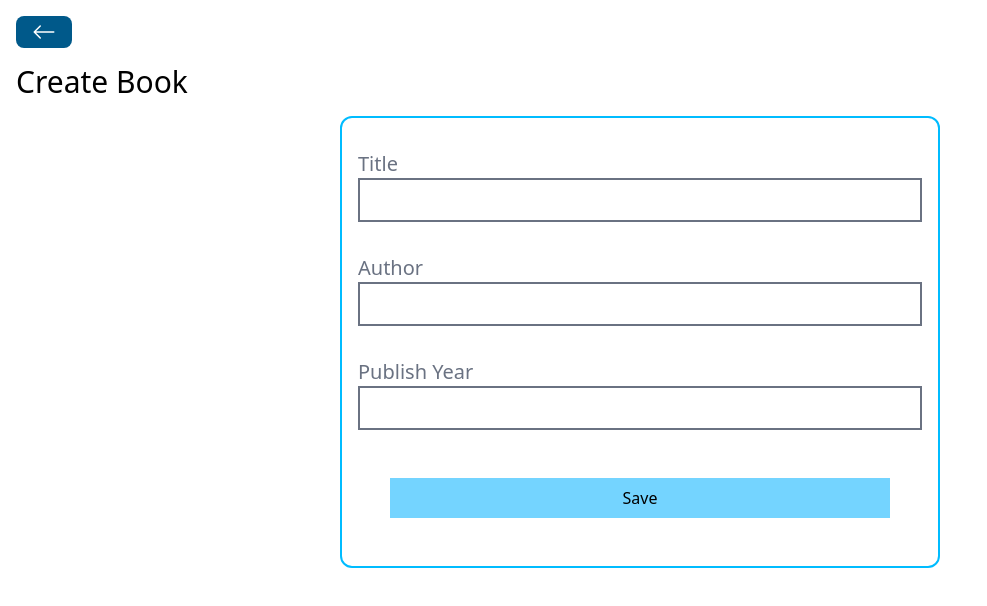
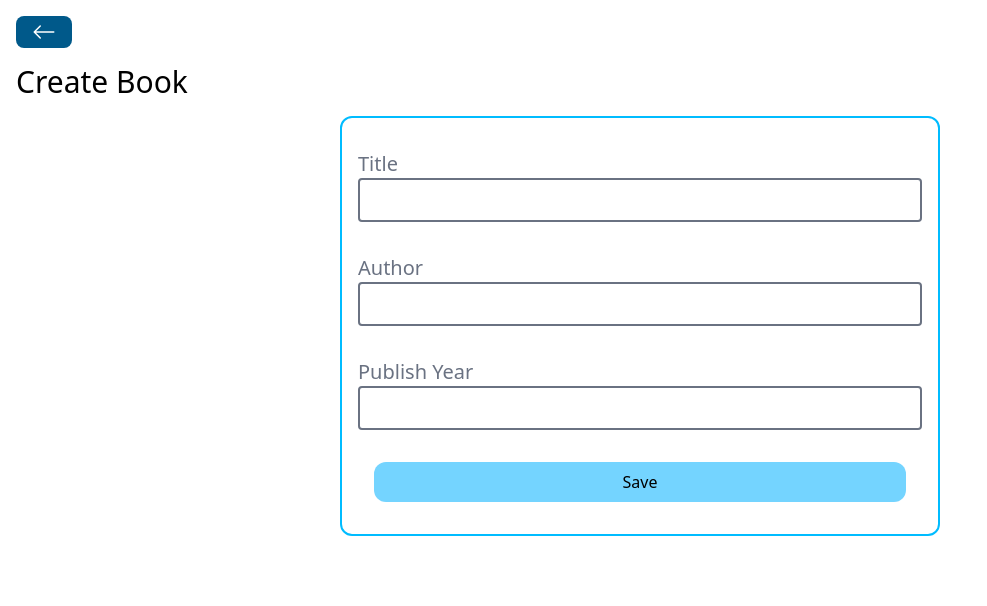
Before and after one commit to Axl-91/mern-book, a React app in the folder frontend/: page /books/create in a window 1280 px wide. Shown: the top 606 px of the page, without its empty margins (0-987 px from the left). Built offline with nearby package versions, Linux system fonts and the light colour scheme; the HTML template or start-up script is replaced by a standard one.

Commit message:
Minor refactors on the front

```diff
--- a/frontend/src/pages/CreateBook.jsx
+++ b/frontend/src/pages/CreateBook.jsx
@@ -40,20 +40,20 @@ const CreateBook = () => {
       <div className="flex flex-col border-2 border-sky-400 rounded-xl w-[600px] p-4 mx-auto">
         <div className="my-4">
           <label className="text-xl mr-4 text-gray-500">Title</label>
-          <input type="text" value={title} onChange={(e) => setTitle(e.target.value)} className="border-2 border-gray-500 px-4 py-2 w-full" />
+          <input type="text" value={title} onChange={(e) => setTitle(e.target.value)} className="border-2 border-gray-500 rounded px-4 py-2 w-full" />
         </div>
 
         <div className="my-4">
           <label className="text-xl mr-4 text-gray-500">Author</label>
-          <input type="text" value={author} onChange={(e) => setAuthor(e.target.value)} className="border-2 border-gray-500 px-4 py-2 w-full" />
+          <input type="text" value={author} onChange={(e) => setAuthor(e.target.value)} className="border-2 border-gray-500 rounded px-4 py-2 w-full" />
         </div>
 
         <div className="my-4">
           <label className="text-xl mr-4 text-gray-500">Publish Year</label>
-          <input type="text" value={publishYear} onChange={(e) => setPublishYear(e.target.value)} className="border-2 border-gray-500 px-4 py-2 w-full" />
+          <input type="text" value={publishYear} onChange={(e) => setPublishYear(e.target.value)} className="border-2 border-gray-500 rounded px-4 py-2 w-full" />
         </div>
 
-        <button className="p-2 bg-sky-300 m-8 cursor-pointer hover:bg-sky-400" onClick={handleSaveBook} >
+        <button className="p-2 bg-sky-300 m-4 cursor-pointer hover:bg-sky-400 rounded-xl" onClick={handleSaveBook} >
           Save
         </button>
       </div>
--- a/frontend/src/pages/EditBook.jsx
+++ b/frontend/src/pages/EditBook.jsx
@@ -57,20 +57,20 @@ const EditBook = () => {
         <div className="flex flex-col border-2 border-sky-400 rounded-xl w-[600px] p-4 mx-auto">
           <div className="my-4">
             <label className="text-xl mr-4 text-gray-500">Title</label>
-            <input type="text" value={title} onChange={(e) => setTitle(e.target.value)} className="border-2 border-gray-500 px-4 py-2 w-full" />
+            <input type="text" value={title} onChange={(e) => setTitle(e.target.value)} className="border-2 border-gray-500 rounded px-4 py-2 w-full" />
           </div>
 
           <div className="my-4">
             <label className="text-xl mr-4 text-gray-500">Author</label>
-            <input type="text" value={author} onChange={(e) => setAuthor(e.target.value)} className="border-2 border-gray-500 px-4 py-2 w-full" />
+            <input type="text" value={author} onChange={(e) => setAuthor(e.target.value)} className="border-2 border-gray-500 rounded px-4 py-2 w-full" />
           </div>
 
           <div className="my-4">
             <label className="text-xl mr-4 text-gray-500">Publish Year</label>
-            <input type="text" value={publishYear} onChange={(e) => setPublishYear(e.target.value)} className="border-2 border-gray-500 px-4 py-2 w-full" />
+            <input type="text" value={publishYear} onChange={(e) => setPublishYear(e.target.value)} className="border-2 border-gray-500 rounded px-4 py-2 w-full" />
           </div>
 
-          <button className="p-2 bg-sky-300 m-8" onClick={handleUpdateBook} >
+          <button className="p-2 bg-sky-300 m-4 cursor-pointer hover:bg-sky-400 rounded-xl rounded-xl" onClick={handleUpdateBook} >
             Save
           </button>
         </div>
--- a/frontend/src/pages/Home.jsx
+++ b/frontend/src/pages/Home.jsx
@@ -31,7 +31,7 @@ const Home = () => {
         <button className="bg-sky-300 hover:bg-sky-600 px-4 py-1 rounded-lg cursor-pointer" onClick={() => setShowType("card")}> Card </button>
       </div>
       <div className="flex justify-between items-center">
-      <h1 class="mb-4 text-3xl font-extrabold text-gray-900 dark:text-white md:text-4xl lg:text-6xl"><span class="text-transparent bg-clip-text bg-gradient-to-r from-sky-400 to-emerald-600">Books</span></h1>
+      <h1 className="mb-4 text-3xl font-extrabold text-gray-900 dark:text-white md:text-4xl lg:text-6xl"><span className="text-transparent bg-clip-text bg-gradient-to-r from-sky-400 to-emerald-600">Books</span></h1>
         <Link to="/books/create">
           <MdOutlineAddBox className="text-sky-800 text-4xl" />
         </Link>
```
